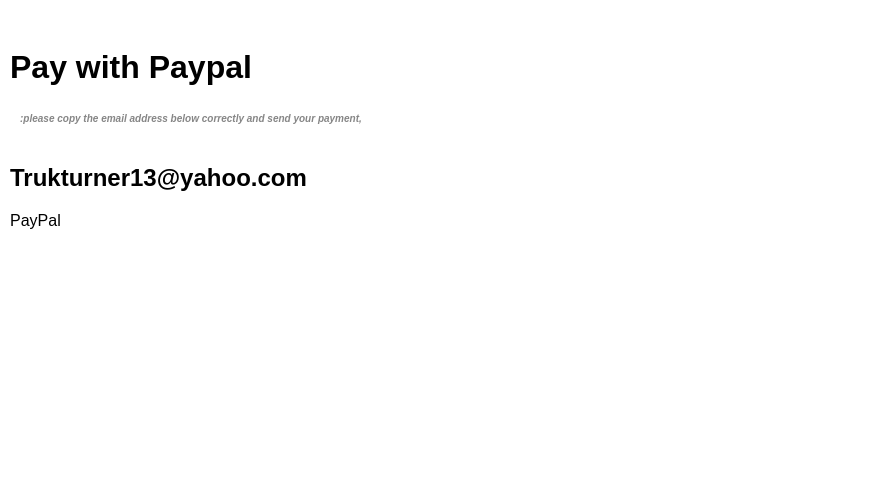
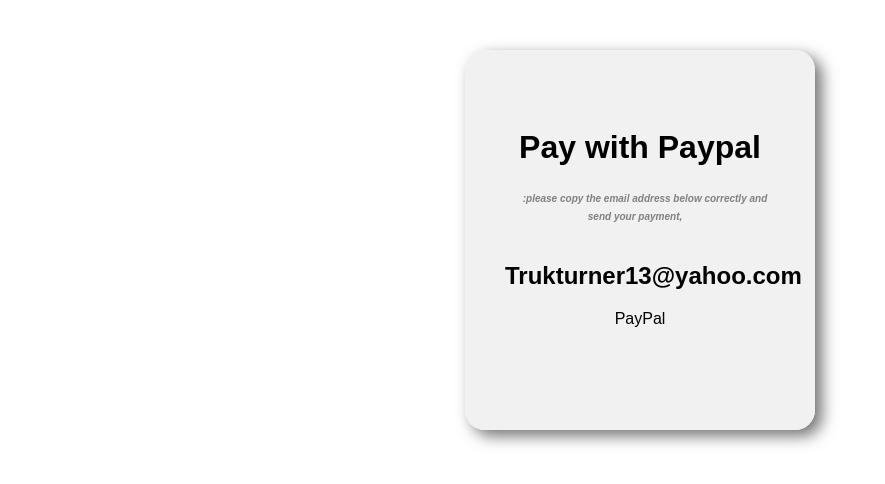
Before and after one commit to iblacksassin/usapageantrysite, a plain HTML site: page paypal.html in a window 1280 px wide. Shown: the whole page, without its empty margins (0-885 px from the left). Drawn offline with Linux system fonts and the light colour scheme.

Commit message:
Update payment.css

```diff
--- a/payment.css
+++ b/payment.css
@@ -26,7 +26,17 @@
     padding-left: 30px;
 }
 .container{
-    padding: 10px;
+    text-align: center;
+    align-items: center;
+    padding: 40px;
+    width: 270px;
+    height: 300px;
+    margin: auto;
+    border-radius: 20px;
+    background: rgba(239, 238, 238, 0.811);
+    margin-top: 50px;
+    margin-bottom: 50px;
+    box-shadow: 7px 6px 15px rgba(87, 87, 87, 0.836);
 }
 .contain{
     text-align: center;
```
